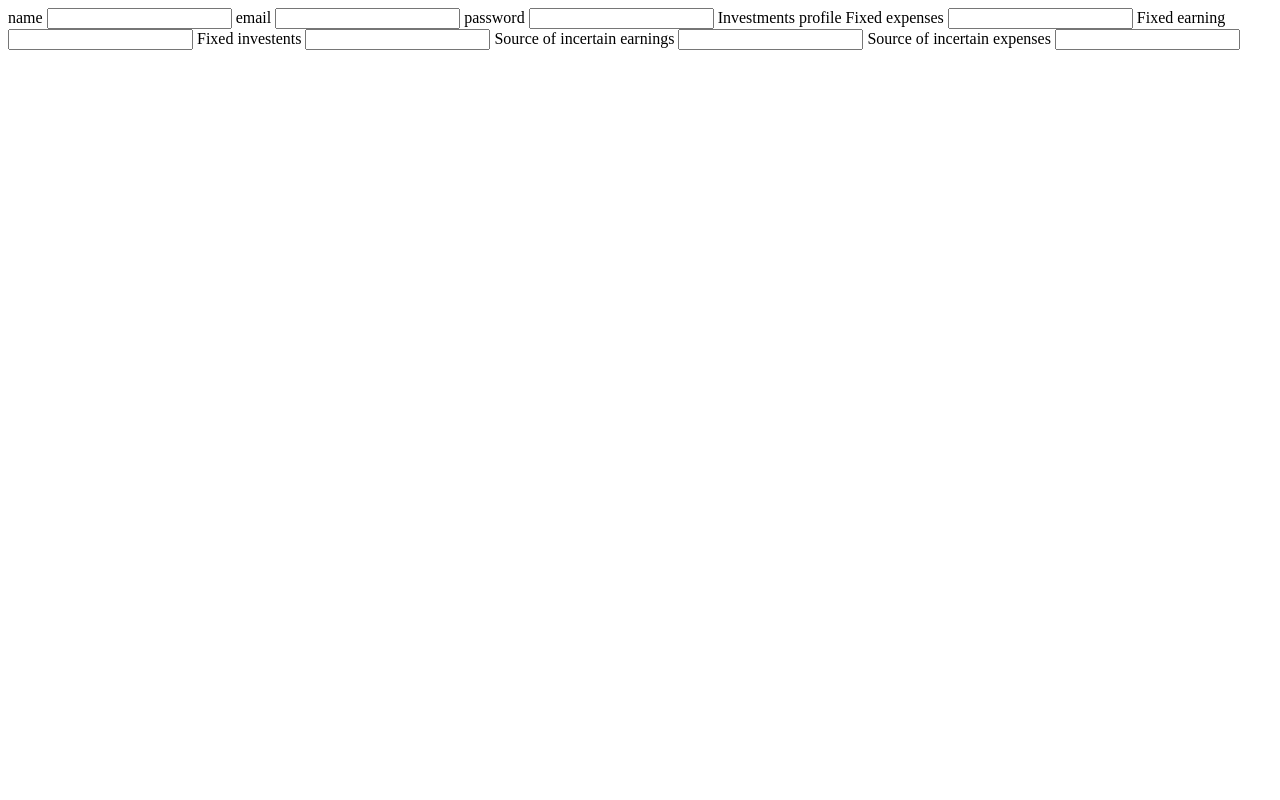
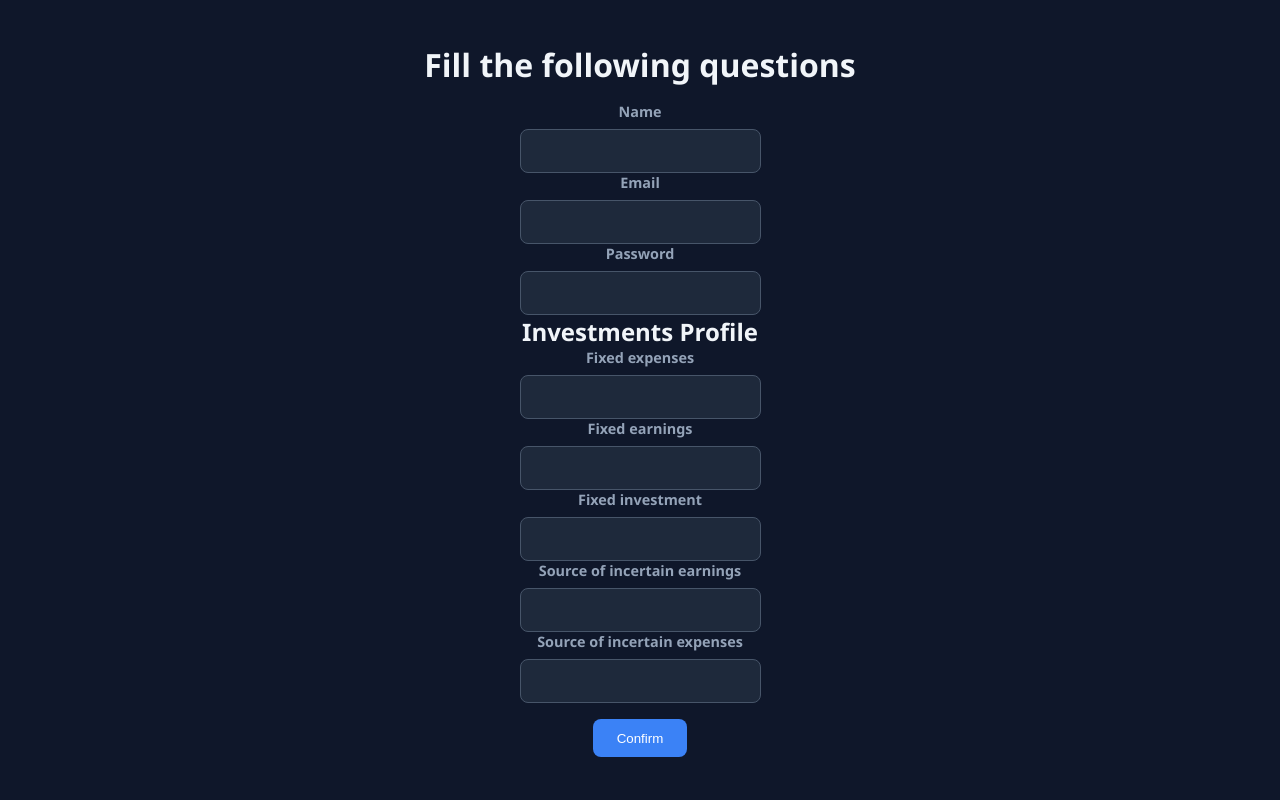
Before and after one commit to lucabattesini/money-budget, a Python web app: template app/templates/create_account.html in a window 1280 px wide. Run offline with Jinja, Linux system fonts and the light colour scheme; the template is opened without the code that fills it, so the values that code supplies are empty.

Commit message:
Creating a style to the  project

```diff
--- a/app/static/global.css
+++ b/app/static/global.css
@@ -0,0 +1,99 @@
+:root {
+  --bg-dark: #0f172a; /* azul escuro, tipo slate-900 */
+  --text-light: #f1f5f9;
+  --card-bg: #1e293b; /* slate-800 */
+  --primary: #3b82f6; /* azul padrão (tipo azul-500) */
+}
+
+* {
+  margin: 0;
+  padding: 0;
+  box-sizing: border-box;
+}
+
+body {
+  background-color: var(--bg-dark);
+  color: var(--text-light);
+  font-family: 'Segoe UI', sans-serif;
+  display: flex;
+  justify-content: center;
+  align-items: center;
+  min-height: 100vh;
+  padding: 2rem;
+}
+
+.container {
+  display: flex;
+  flex-direction: column; /* <- um item em cima do outro */
+  align-items: center;
+}
+
+h1 {
+  font-size: 2rem;
+  margin-bottom: 1rem;
+}
+
+p {
+  margin-bottom: 2rem;
+  color: #cbd5e1; /* texto secundário */
+}
+
+.card {
+  background-color: var(--card-bg);
+  padding: 2rem;
+  border-radius: 0.75rem;
+  box-shadow: 0 4px 12px rgba(0, 0, 0, 0.3);
+  transition: transform 0.2s ease;
+}
+
+.card:hover {
+  transform: translateY(-4px);
+}
+
+.card h2 {
+  margin-bottom: 0.5rem;
+}
+
+button {
+  background-color: var(--primary);
+  border: none;
+  color: white;
+  padding: 0.7rem 1.5rem;
+  margin-top: 1rem;
+  border-radius: 0.5rem;
+  cursor: pointer;
+  font-weight: 500;
+  transition: background-color 0.2s;
+}
+
+button:hover {
+  background-color: #2563eb; /* azul mais escuro */
+}
+
+input {
+  background-color: #1e293b; /* um pouco mais claro que o fundo do body */
+  color: #f1f5f9;
+  border: 1px solid #475569; /* borda cinza-escuro visível */
+  border-radius: 0.5rem;
+  padding: 0.75rem 1rem;
+  font-size: 1rem;
+  outline: none;
+  transition: border 0.2s, box-shadow 0.2s;
+}
+
+input::placeholder {
+  color: #94a3b8;
+}
+
+input:focus {
+  border-color: #3b82f6; /* azul claro no foco */
+  box-shadow: 0 0 0 2px #3b82f6;
+}
+
+label {
+  display: block;
+  margin-bottom: 0.5rem;
+  color: #94a3b8;
+  font-weight: 600;
+  font-size: 0.9rem;
+}
--- a/app/templates/create_account.html
+++ b/app/templates/create_account.html
@@ -3,31 +3,44 @@
 <head>
     <meta charset="UTF-8">
     <meta name="viewport" content="width=device-width, initial-scale=1.0">
+    <link rel="stylesheet" href="../static/global.css">
     <title>Create-account</title>
 </head>
 <body>
-    name
-    <input type="text">
-    email
-    <input type="text">
-    password
-    <input type="text">
+    <div class="container">
+        <div class="container">
+            <h1>
+                Fill the following questions
+            </h1>
+            <label for="name">Name</label>
+            <input type="text">
 
-    Investments profile
+            <label for="email">Email</label>
+            <input type="text">
 
-    Fixed expenses
-    <input type="text">
+            <label for="password">Password</label>
+            <input type="text">
+        </div>
+        <div class="container">
+            <h2>Investments Profile</h2>
 
-    Fixed earning
-    <input type="text">
+            <label for="expenses">Fixed expenses</label>
+            <input type="text">
 
-    Fixed investents
-    <input type="text">
+            <label for="earning">Fixed earnings</label>
+            <input type="text">
 
-    Source of incertain earnings
-    <input type="text">
+            <label for="investments">Fixed investment</label>
+            <input type="text">
 
-    Source of incertain expenses
-    <input type="text">
+            <label for="Source of incertain earnings">Source of incertain earnings</label>
+            <input type="text">
+
+            <label for="Source of incertain expenses">Source of incertain expenses</label>
+            <input type="text">
+
+            <button>Confirm</button>
+        </div>
+    </div>
 </body>
 </html>
```
